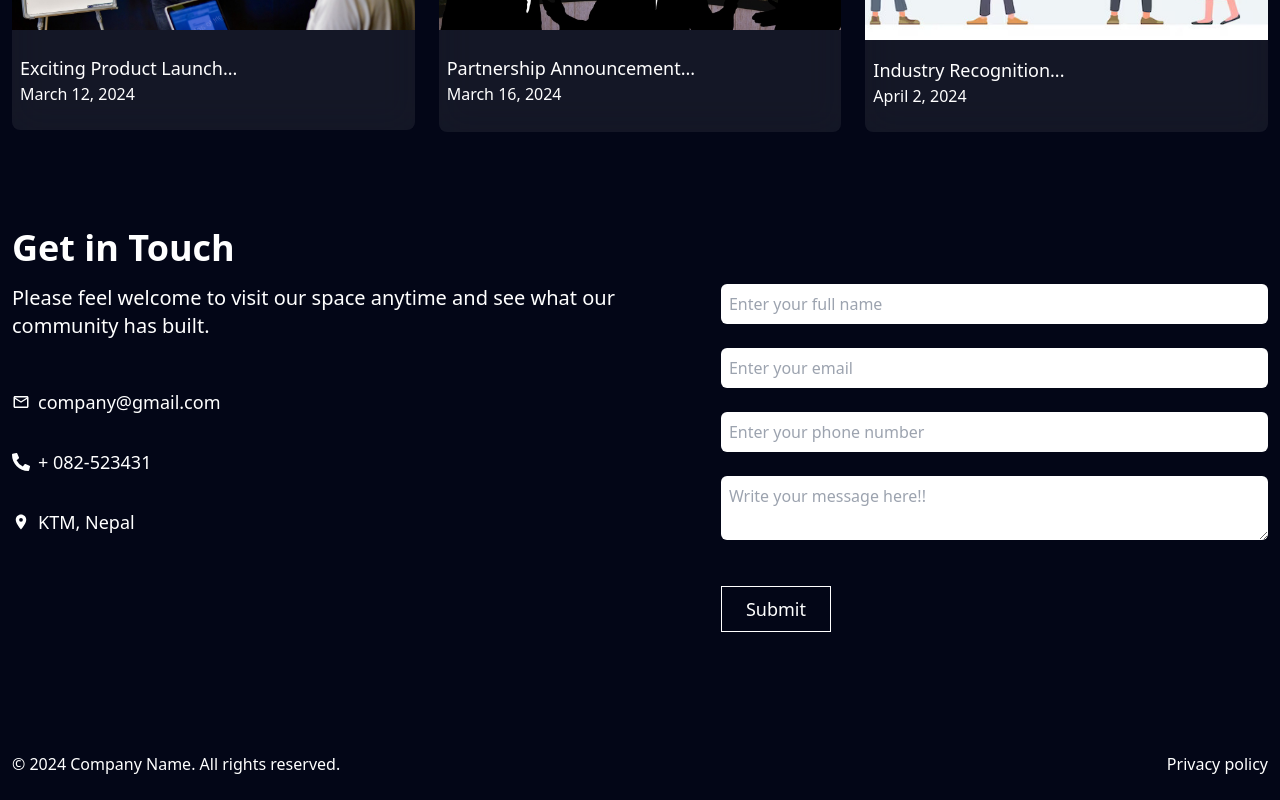
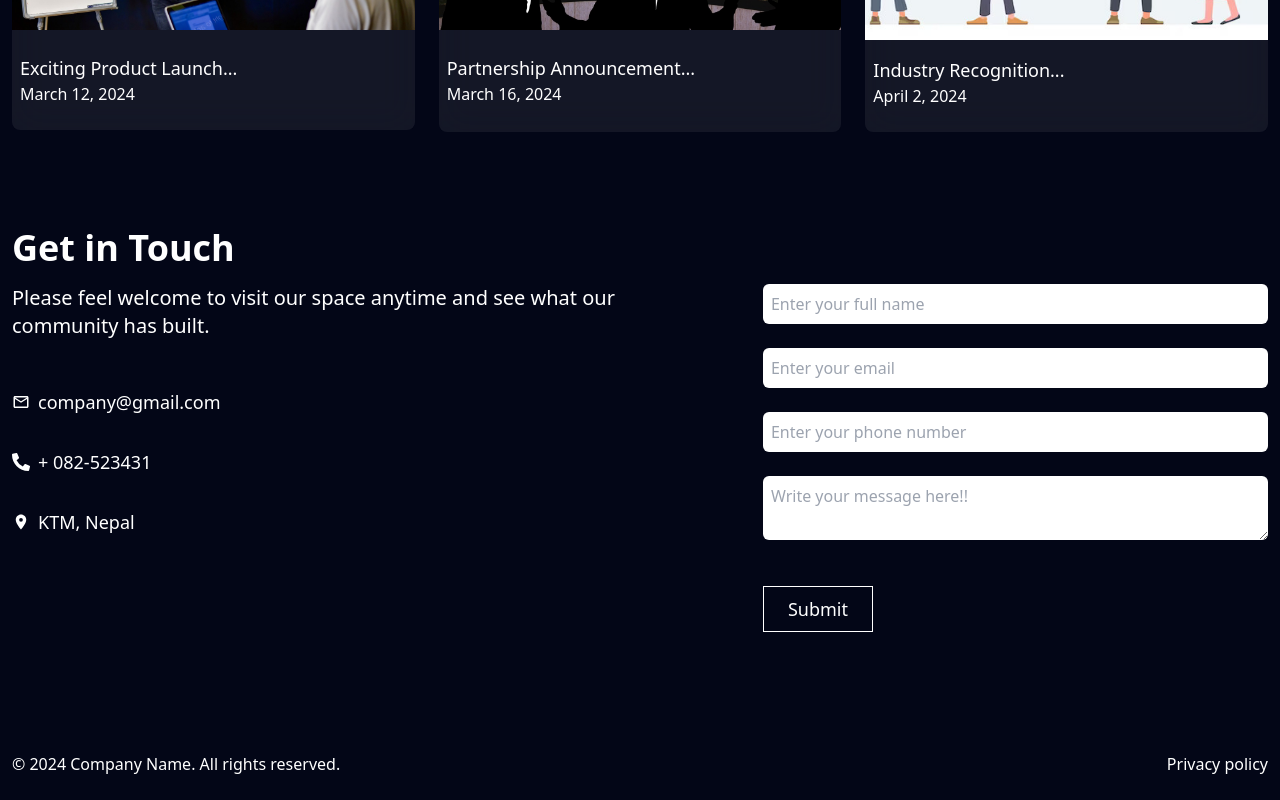
Before and after one commit to remantp6/frontend-task-junior, a React (Vite) app: page / in a window 1280 px wide. Shown: the part 2792-3592 px from the top of the page. Built offline with nearby package versions, Linux system fonts and the light colour scheme.

Commit message:
layout fixed

```diff
--- a/package.json
+++ b/package.json
@@ -11,6 +11,7 @@
   },
   "dependencies": {
     "bootstrap": "^5.3.3",
+    "framer-motion": "^11.0.8",
     "react": "^18.2.0",
     "react-bootstrap": "^2.10.1",
     "react-countup": "^6.5.0",
--- a/src/components/InquiryForm.jsx
+++ b/src/components/InquiryForm.jsx
@@ -9,7 +9,7 @@ const InquiryForm = () => {
         <h2 className="text-white text-4xl font-bold pb-3">Get in Touch</h2>
         <div className="flex flex-row justify-between">
           <div>
-            <p className="text-white text-xl pe-2 lg:pe-32">
+            <p className="text-white text-xl pe-6 lg:pe-32">
               Please feel welcome to visit our space anytime and see what our
               community has built.
             </p>
```
Also changed, not shown: 1 other file (tests, documents, lock files or other folders).
